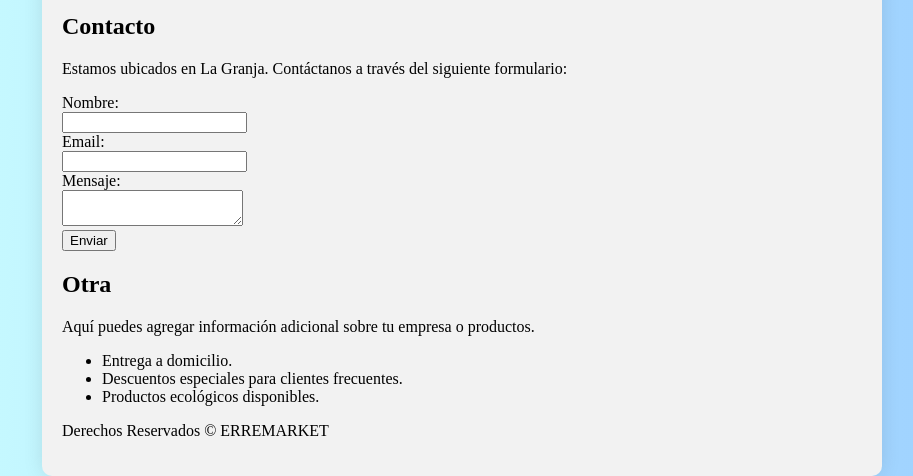
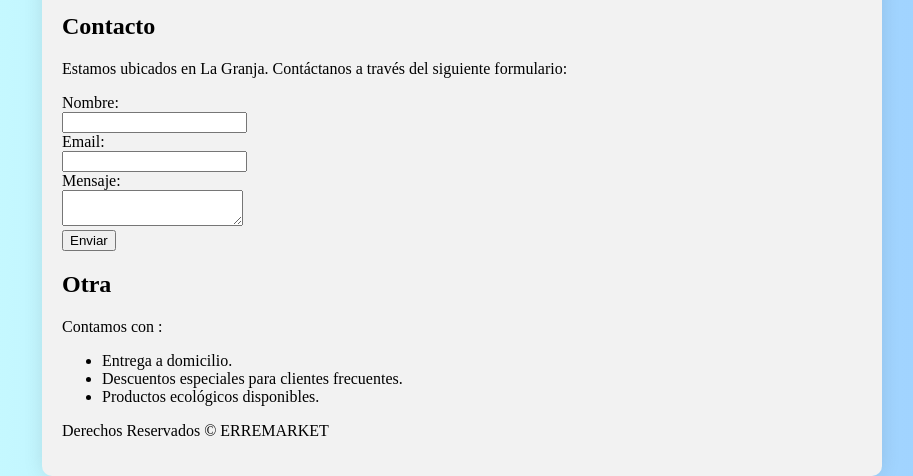
Before and after one commit to RenatoGonzalez151/Eva-2-Front, a plain HTML site: page Eva-2-Front/index.html in a window 1280 px wide. Shown: the part 689-1165 px from the top of the page, without its empty margins (178-1091 px from the left). Drawn offline with Linux system fonts and the light colour scheme.

Commit message:
Update index.html

```diff
--- a/Eva-2-Front/index.html
+++ b/Eva-2-Front/index.html
@@ -72,7 +72,7 @@
 
     <section id="otra">
         <h2>Otra</h2>
-        <p>Aquí puedes agregar información adicional sobre tu empresa o productos.</p>
+        <p>Contamos con :</p>
         <ul>
             <li>Entrega a domicilio.</li>
             <li>Descuentos especiales para clientes frecuentes.</li>
```
